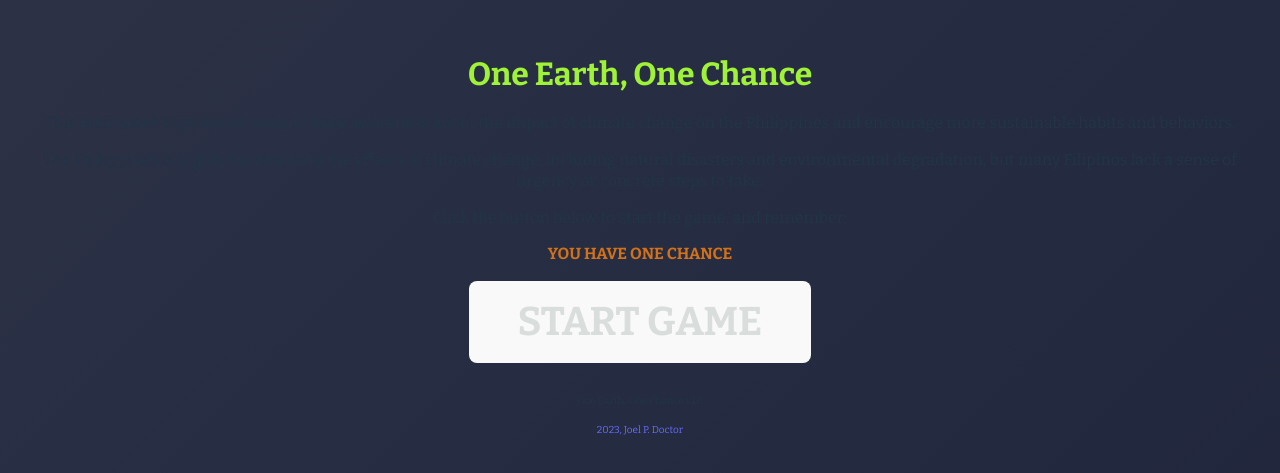
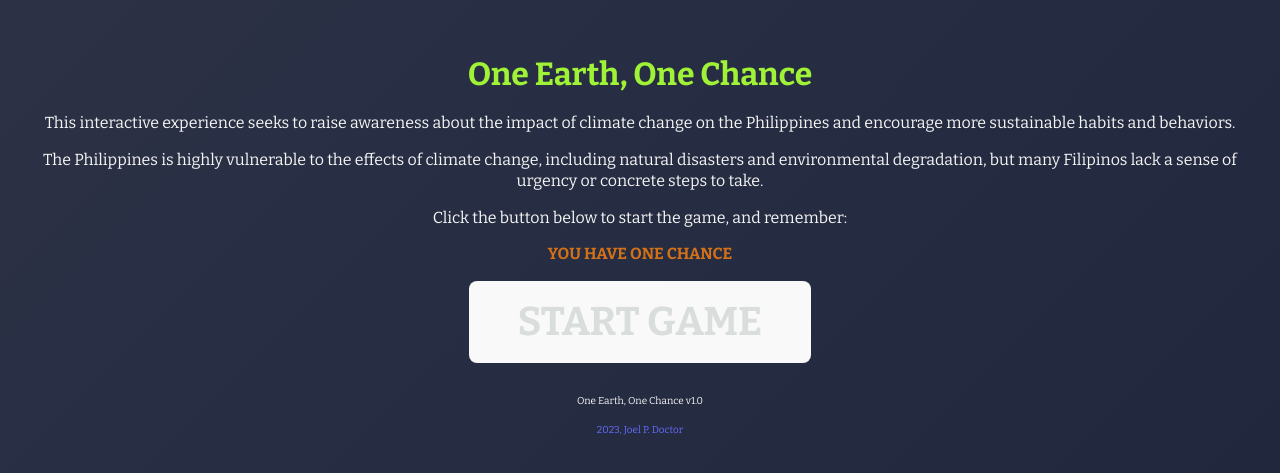
Before and after one commit to kingwell47/one-earth-one-chance-ie, a React (Vite) app: page / in a window 1280 px wide. Shown: the part 163-636 px from the top of the page. Built offline with nearby package versions, Linux system fonts and the light colour scheme.

Commit message:
tried to fix some text coloring

```diff
--- a/src/index.css
+++ b/src/index.css
@@ -6,7 +6,7 @@
   font-weight: 400;
 
   color-scheme: light dark;
-  color: rgba(255, 255, 255, 0.87);
+  color: #f5f5f5;
   background-color: #242424;
 
   font-synthesis: none;
@@ -64,7 +64,7 @@ button:focus-visible {
 
 @media (prefers-color-scheme: light) {
   :root {
-    color: #213547;
+    /* color: #213547; */
     background-color: #ffffff;
   }
   a:hover {
```
